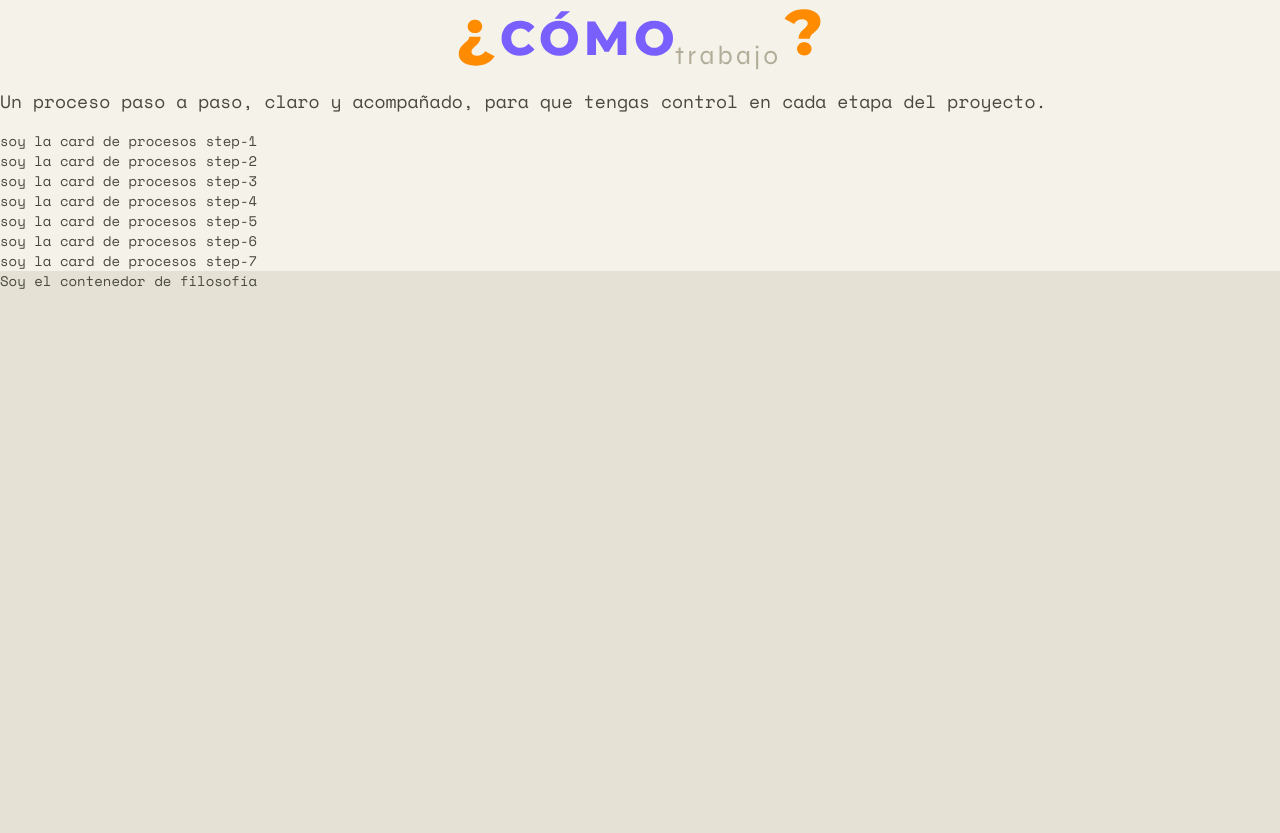
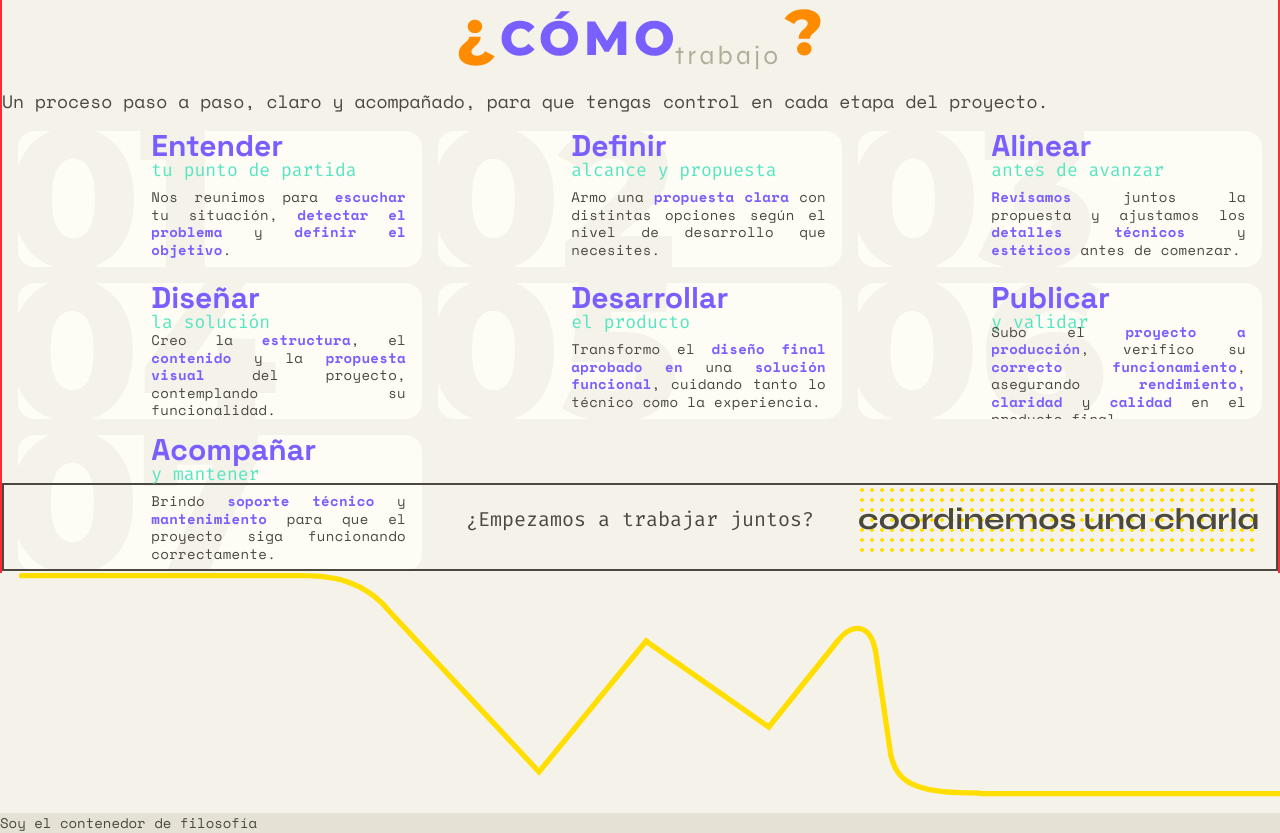
Before and after one commit to mvirm/web, a React (Vite) app in the folder web/: page / in a window 1280 px wide. Shown: the part 3720-4553 px from the top of the page. Before the commit the page ends 4289 px from the top, so only its background shows below. Built offline with nearby package versions, Linux system fonts and the light colour scheme.

Commit message:
seccion procesos completo + ajustes varios

```diff
--- a/web/src/components/layout/Index.jsx
+++ b/web/src/components/layout/Index.jsx
@@ -1,18 +1,18 @@
 import Hero from "../hero/Hero.jsx";
 import ServicesAndBenefits from "./ServicesAndBenefits.jsx";
-import Services from "../services/Services.jsx";
-import Benefits from "../benefits/Benefits.jsx";
-import Projects from "../projects/Projects.jsx";
-import Process from "../process/Process.jsx";
+import ProjectsAndProcesses from "./ProjectsAndProcesses.jsx";
 import Philosophy from "../philosophy/Philosophy.jsx";
+import isotype from "../../assets/background/isotype.svg";
 
 const Index = () => {
   return (
     <div className="min-h-screen max-w-screen gap-0">
       <Hero />
       <ServicesAndBenefits />
-      <Projects />
-      <Process />
+      <ProjectsAndProcesses />
+      <div className="w-full bg-linen flex-1 items-center pb-4">
+        <img src={isotype} alt="" className="w-full" />
+      </div>
       <Philosophy />
     </div>
   );
--- /dev/null
+++ b/web/src/components/layout/ProjectsAndProcesses.jsx
@@ -0,0 +1,20 @@
+import Projects from "../projects/Projects";
+import Processes from "../process/Processes";
+import CTASection from "../utils/CTASection";
+
+const ProjectsAndProcesses = () => {
+  return (
+    <div className="border-2 border-red-500 -bottom-10">
+      <Projects />
+      <Processes />
+      <div className="projects-processes-ctaContainer">
+        <CTASection
+          text={"¿Empezamos a trabajar juntos?"}
+          buttonText={"coordinemos una charla"}
+        />
+      </div>
+    </div>
+  );
+};
+
+export default ProjectsAndProcesses;
--- a/web/src/components/layout/ServicesAndBenefits.jsx
+++ b/web/src/components/layout/ServicesAndBenefits.jsx
@@ -1,15 +1,16 @@
 import Services from "../services/Services";
 import Benefits from "../benefits/Benefits";
+import CTASection from "../utils/CTASection";
 const ServicesAndBenefits = () => {
   return (
     <div>
       <Services />
       <Benefits />
       <div className="service-benefits-ctaContainer">
-        <section>
-          <span>¿Tenés una idea o una necesidad concreta?</span>
-          <button>hablemos</button>
-        </section>
+        <CTASection
+          text={"¿Tenés una idea o una necesidad concreta?"}
+          buttonText={"hablemos"}
+        />
       </div>
     </div>
   );
--- a/web/src/components/process/CardProcess.jsx
+++ /dev/null
@@ -1,9 +0,0 @@
-const CardProcess = ({ id, title, subtitle, background, description }) => {
-  return (
-    <div>
-      <h2>soy la card de procesos {id}</h2>
-    </div>
-  );
-};
-
-export default CardProcess;
--- /dev/null
+++ b/web/src/components/process/ProcessCard.jsx
@@ -0,0 +1,22 @@
+import ParseStrongText from "../utils/parseText/ParseStrongText";
+
+const CardProcess = ({ id, title, subtitle, background, description }) => {
+  return (
+    <div className="process">
+      <picture>
+        <img src={background} alt="" />
+      </picture>
+      <div className="processContent">
+        <section className="processCardHead">
+          <h2>{title}</h2>
+          <h4>{subtitle}</h4>
+        </section>
+        <section className="processCardBody">
+          <p>{ParseStrongText(description)}</p>
+        </section>
+      </div>
+    </div>
+  );
+};
+
+export default CardProcess;
--- a/web/src/components/process/Process.jsx
+++ b/web/src/components/process/Processes.jsx
@@ -1,8 +1,11 @@
-import ProcessCardContainer from "./ProcessCardContainer";
+import ProcessesCardContainer from "./ProcessesCardContainer";
 import process from "../../assets/titles/process.svg";
-const Process = () => {
+const Processes = () => {
   return (
-    <div id="process" className="benefits-process-container bg-linen">
+    <div
+      id="processes"
+      className="benefits-process-container bg-linen pb-4 processLayout"
+    >
       <section>
         <img src={process} alt="Proceso" />
       </section>
@@ -10,8 +13,8 @@ const Process = () => {
         Un proceso paso a paso, claro y acompañado, para que tengas control en
         cada etapa del proyecto.
       </p>
-      <ProcessCardContainer />
+      <ProcessesCardContainer />
     </div>
   );
 };
-export default Process;
+export default Processes;
--- a/web/src/components/process/ProcessCardContainer.jsx
+++ b/web/src/components/process/ProcessesCardContainer.jsx
@@ -1,9 +1,9 @@
 import { useState, useEffect } from "react";
 import fetchData from "../utils/fetchData";
-import Card from "./CardProcess";
+import Card from "./ProcessCard";
 import Spinner from "../utils/Spinner";
 
-const ProcessCardContainer = () => {
+const ProcessesCardContainer = () => {
   const [data, setData] = useState(null);
   const [loading, setLoading] = useState(true);
 
@@ -11,7 +11,7 @@ const ProcessCardContainer = () => {
     fetchData({ setData, fileName: "processes", setLoading });
   }, []);
   return (
-    <div>
+    <div className="processesContainer">
       {loading ? (
         <div className="spinnerContainer">
           <Spinner text={"cargando beneficios..."} />
@@ -31,4 +31,4 @@ const ProcessCardContainer = () => {
     </div>
   );
 };
-export default ProcessCardContainer;
+export default ProcessesCardContainer;
--- a/web/src/components/projects/utils/carouselInteractions.js
+++ b/web/src/components/projects/utils/carouselInteractions.js
@@ -15,7 +15,9 @@ const carouselInteractions = ({
 
     onMouseLeave: () => {
       setIsPaused(false);
-      goToNextSlide();
+      setTimeout(() => {
+        goToNextSlide();
+      }, 600);
     },
 
     onTouchStart: (e) => {
--- /dev/null
+++ b/web/src/components/utils/CTASection.jsx
@@ -0,0 +1,9 @@
+const CTASection = ({ text, buttonText }) => {
+  return (
+    <section className="ctaSection">
+      <span>{text}</span>
+      <button>{buttonText}</button>
+    </section>
+  );
+};
+export default CTASection;
--- a/web/src/index.css
+++ b/web/src/index.css
@@ -177,7 +177,7 @@ Ahora su archivo CSS está asociado con Tailwind CSS en lugar de CSS normal y la
 .giftImage {
   @apply relative w-full aspect-square mt-10 md:mt-4 lg:mt-0;
   & img {
-    @apply absolute inset-0 w-full h-full object-cover -top-8 md:top-0;
+    @apply absolute inset-0 w-full h-full object-cover -top-8 md:top-0 -mb-8 md:mb-0;
   }
 }
 /*ESTILOS NAVBAR Y MENU DESPLEGABLE*/
@@ -248,6 +248,7 @@ Ahora su archivo CSS está asociado con Tailwind CSS en lugar de CSS normal y la
     @apply text-xs md:text-sm lg:text-lg mt-2 md:mt-3 lg:mt-4 w-full mb-2.5 lg:mb-4 text-justify;
   }
 }
+
 /*ESTILOS CARDS CONTAINER SERVICIOS Y BENEFICIOS*/
 .services-benefits-cards-container {
   @apply flex flex-col md:flex-row md:flex-wrap gap-2 justify-center items-center mb-4 lg:mb-6;
@@ -339,6 +340,9 @@ Ahora su archivo CSS está asociado con Tailwind CSS en lugar de CSS normal y la
   @apply w-full flex flex-col items-end;
   & section {
     @apply border-2 border-yellow w-full md:w-1/3 lg:w-1/3 flex flex-col items-center mt-0 md:mt-2 lg:mt-14;
+  }
+  /* & section {
+    @apply border-2 border-yellow w-full md:w-1/3 lg:w-1/3 flex flex-col items-center mt-0 md:mt-2 lg:mt-14;
     & span {
       @apply text-sm md:text-base lg:text-xl font-cta text-text-primary w-full text-center;
     }
@@ -347,6 +351,28 @@ Ahora su archivo CSS está asociado con Tailwind CSS en lugar de CSS normal y la
     @apply text-text-primary font-button font-bold text-xl lg:text-3xl w-full py-1 lg:py-4 hover:bg-(--color-button-bg) transition-all duration-300 pointer-events-auto;
     background-image: var(--bg-dots-button);
     background-size: var(--bg-dots-size);
+  } */
+}
+.ctaSection {
+  & span {
+    @apply text-sm md:text-base lg:text-xl font-cta text-text-primary w-full text-center;
+  }
+  & button {
+    @apply text-text-primary font-button font-bold text-xl lg:text-3xl w-full py-1 lg:py-4 hover:bg-(--color-button-bg) transition-all duration-300 pointer-events-auto;
+    background-image: var(--bg-dots-button);
+    background-size: var(--bg-dots-size);
+  }
+}
+.projects-processes-ctaContainer {
+  @apply grid grid-cols-1 md:grid-cols-2 lg:grid-cols-3 lg:items-center w-full px-4 gap-4 relative top-0 md:-top-24 lg:-top-26 mb-0 md:-mb-24 lg:-mb-26 bg-linen md:bg-transparent pb-2 md:pb-4 border-2;
+  & section {
+    @apply w-full flex flex-col items-center gap-2 md:col-start-2 lg:contents;
+    & span {
+      @apply lg:col-start-2;
+    }
+    & button {
+      @apply lg:col-start-3;
+    }
   }
 }
 
@@ -407,7 +433,7 @@ Ahora su archivo CSS está asociado con Tailwind CSS en lugar de CSS normal y la
 .projectCard-sectionImages {
   @apply flex w-full items-center justify-around order-1 md:order-2;
   & img {
-    @apply w-24 md:w-48 lg:w-96 h-auto;
+    @apply min-w-30 md:min-w-52 lg:min-w-96 h-auto;
   }
 }
 .projectCard-sectionDetails {
@@ -431,6 +457,38 @@ Ahora su archivo CSS está asociado con Tailwind CSS en lugar de CSS normal y la
   @apply w-full items-end flex flex-col mt-2;
   & span {
     @apply font-button text-sm lg:text-xl text-magenta font-semibold;
+  }
+}
+
+/*ESTILOS DE PROCESOS*/
+.processesContainer {
+  @apply grid grid-cols-1 md:grid-cols-2 lg:grid-cols-3 mx-4 gap-4 justify-items-center;
+}
+.process {
+  @apply bg-cream rounded-2xl w-full relative overflow-hidden min-h-28 lg:min-h-34;
+  & picture {
+    @apply absolute left-0 -top-1 h-full pointer-events-none;
+    & img {
+      @apply h-30 lg:h-36 w-auto object-contain;
+    }
+  }
+}
+.processContent {
+  @apply absolute inset-0 z-10 flex flex-col items-start h-full pl-[25%] lg:pl-[33%] pr-2 lg:pr-4 pb-0 mb-0;
+}
+.processCardHead {
+  @apply flex flex-col items-start justify-start self-start text-left w-full m-0 p-0;
+  & h2 {
+    @apply text-text-strong font-bold font-subtitle text-lg md:text-2xl lg:text-3xl m-0 p-0 leading-none text-left w-full;
+  }
+  & h4 {
+    @apply text-subtitle text-sm md:text-base lg:text-lg font-cta m-0 p-0 leading-none text-left w-full;
+  }
+}
+.processCardBody {
+  @apply flex-1 flex flex-col justify-end w-full min-h-0 pb-0 mb-0;
+  & p {
+    @apply font-body text-ink text-[0.8rem] md:text-xs lg:text-sm text-left md:text-justify leading-tight tracking-wide;
   }
 }
 
```
Also changed, not shown: web/src/assets/background/isotype.svg (renamed from web/src/assets/background/ISOTIPO.svg).
